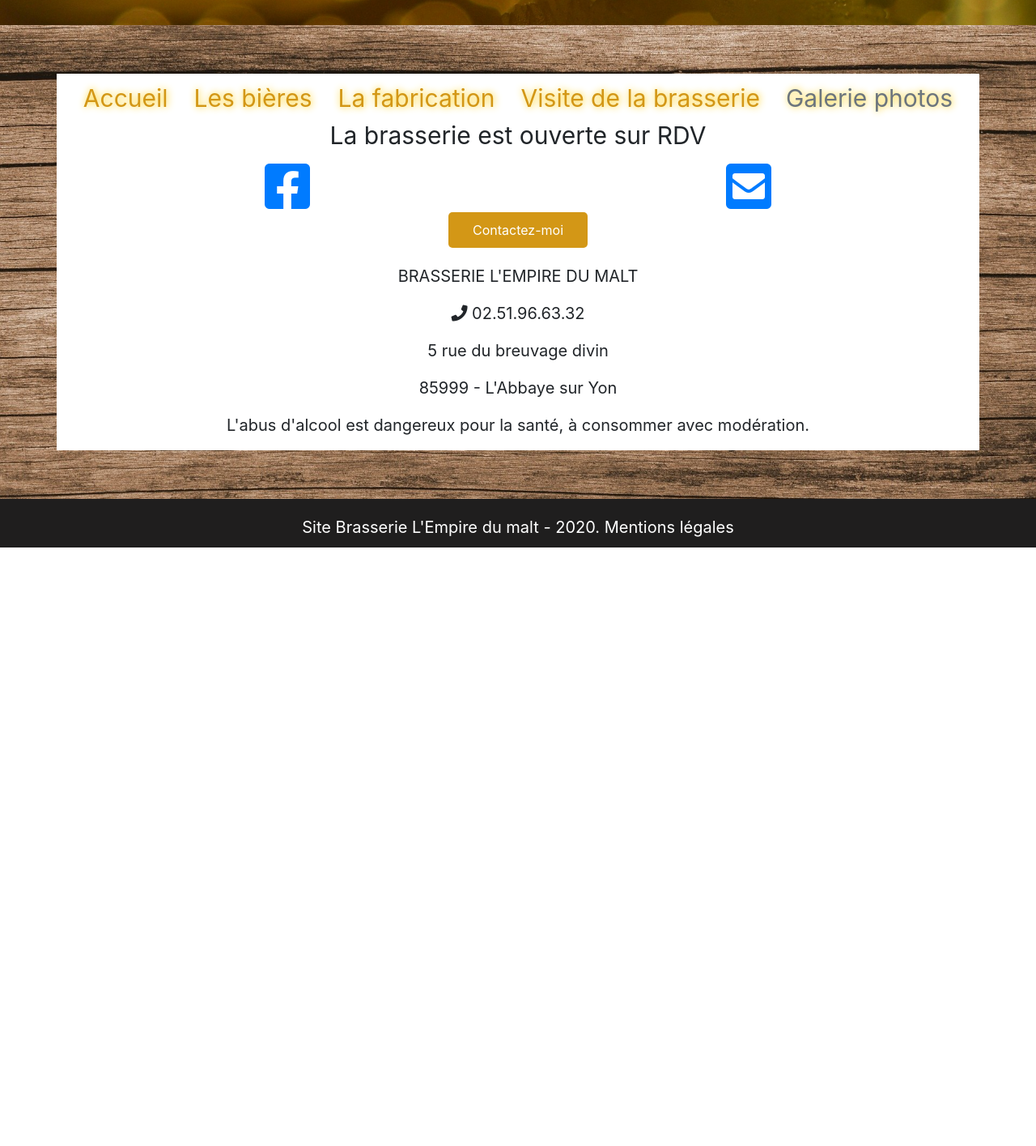
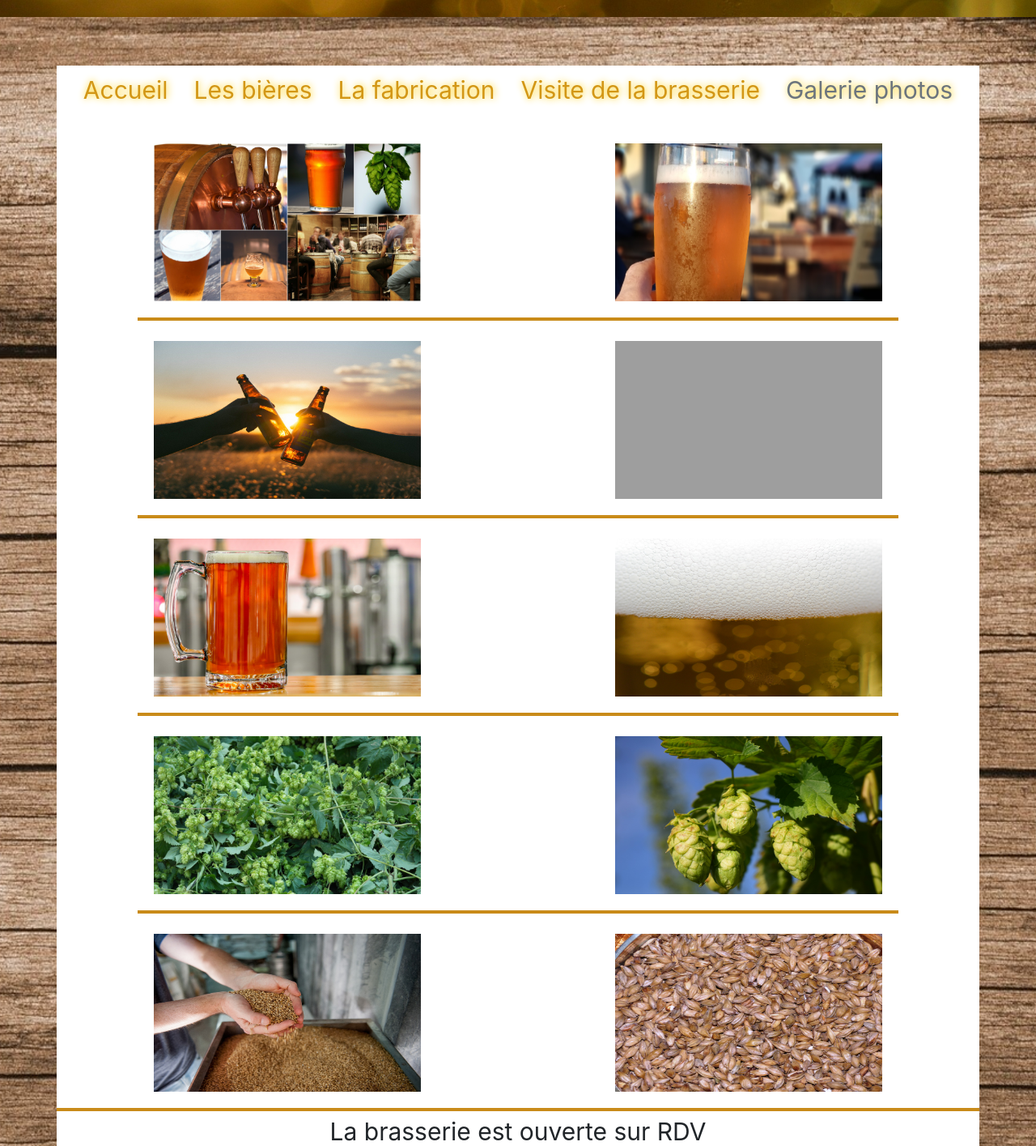
Before and after one commit to lulu85/Site-Brasserie, a plain HTML site: page index5.html in a window 1280 px wide. Shown: the part 529-1944 px from the top of the page at 81% size. Before the commit the page ends 1205 px from the top, so only its background shows below. Drawn offline with nearby package versions, Linux system fonts and the light colour scheme; grey boxes are pictures that could not be loaded.

Commit message:
index 5 terminé

```diff
--- a/index5.html
+++ b/index5.html
@@ -19,11 +19,11 @@
 
             <header>
                 <div class="container">
-                    <div class="row">
+                    <div class="row center top-70">
                           <div class="col-md-6 mx-auto home-title">
                               <a href="./index.html">
                                       <h1>Brasserie L'Empire du Malt</h1>
-                                      <img
+                                      <img class="produits-img"
                                       src="./images/grain-42620_1280.png"
                                       alt="logo"
                                       width="450px"
@@ -40,7 +40,7 @@
               <div class="row">
                 <div class="col-md-12">
                   <!--Navbar-->
-                  <ul class="nav justify-content-center ">
+                  <ul class="nav justify-content-center m-bottom-nav">
                     <li class="nav-item active ">
                       <a class="nav-link color-malt" href="./index.html#Accueil">Accueil</a>
                     </li>
@@ -57,6 +57,68 @@
                       <a class="nav-link color-malt disabled" id="Galerie photos" tabindex="-1" aria-disabled="true">Galerie photos</a>
                     </li>
                   </ul>
+                  <!-- Galerie photos -->
+                  <div class="row center séparation2">
+                    <div class="col-md-12">
+                      <div class="row">
+                        <div class="col-md-6">
+                          <img class="size-img" src="./images/beer-1511821_1920.jpg" alt="divers">
+                        </div>
+                        <div class="col-md-6">
+                          <img class="size-img m-top-15" src="./images/beer-3271259_1920.jpg" alt="chope ambrée">
+                        </div>
+                      </div>
+                    </div>
+                  </div>
+                  <div class="row center séparation2">
+                    <div class="col-md-12">
+                      <div class="row">
+                        <div class="col-md-6">
+                          <img class="size-img" src="./images/cheers-839865_1920.jpg" alt="cheers">
+                        </div>
+                        <div class="col-md-6">
+                          <img class="size-img" src="images/pexels-elevate-1267684.jpg" alt="game beer">
+                        </div>
+                      </div>
+                    </div>
+                  </div>
+                  <div class="row center séparation2">
+                    <div class="col-md-12">
+                      <div class="row">
+                        <div class="col-md-6">
+                          <img class="size-img" src="./images/drink-3189791_1920.jpg" alt="amber beer">
+                        </div>
+                        <div class="col-md-6">
+                          <img class="size-img" src="images/beer-3510404_1920.jpg" alt="blond beer">
+                        </div>
+                      </div>
+                    </div>
+                  </div>
+                  <div class="row center séparation2">
+                    <div class="col-md-12">
+                      <div class="row">
+                        <div class="col-md-6">
+                          <img class="size-img" src="./images/hops-172847_1920.jpg" alt="hop">
+                        </div>
+                        <div class="col-md-6">
+                          <img class="size-img" src="images/hops-1678583_1920.jpg" alt="hop">
+                        </div>
+                      </div>
+                    </div>
+                  </div>
+                  <div class="row center séparation">
+                    <div class="col-md-12">
+                      <div class="row">
+                        <div class="col-md-6">
+                          <img class="size-img" src="./images/malt-4950433_1920.jpg" alt="malt">
+                        </div>
+                        <div class="col-md-6">
+                          <img class="size-img" src="images/the-malt-377031_1920.jpg" alt="malt">
+                        </div>
+                      </div>
+                    </div>
+                  </div>
+
 
                   <!-- Contactez-moi -->
                   <div class="row center">
--- a/ressource/style.css
+++ b/ressource/style.css
@@ -6,9 +6,9 @@
 */
 
 /* COLORS
-    -defaut body text #eee
-    -h1               #eee
-    -h2               #333333
+    -defaut body text
+    -h1
+    -h2
     -h3
 
     -button
@@ -30,16 +30,14 @@
 
     1.   =GLOBAL
     2.   =HEADER
-    3.   =NAVBAR
-    4.   =CAROUSEL
-    5.   =INFORMATION
-    6.   =LES BIERES
-    7.   =LA FABRICATION
-    8.   =CONTACTEZ-MOI
-    9.   =FOOTER
-    10.
-    11.
-    12.
+    3.   =NAVBAR CAROUSEL
+    4.   =INFORMATION
+    5.   =LES BIERES
+    6.   =LA FABRICATION
+    7.   =VISITE DE LA BRASSERIE
+    8.   =GALERIE PHOTOS
+    9.   =CONTACTEZ-MOI
+    10.  =FOOTER
 
 
 */
@@ -58,6 +56,11 @@ h1,h2,h3,h4{
     word-spacing: 3px;
     letter-spacing: -1px;
 }
+h2{
+    font-family: 'Gloria Hallelujah', cursive;
+    color: rgb(211, 151, 22);
+    text-shadow: #FC0 1px 0 10px;
+}
 p{
     font-size: 20px;
     font-weight: 400;
@@ -74,7 +77,7 @@ a:link{
 
 header{
     background-image: url("../images/beer-3510404_1920.jpg");
-    height: 70vh;
+    height: 60vh;
     background-position: center;
     background-size: cover;
     background-attachment: fixed;
@@ -99,7 +102,9 @@ header{
 .color-header-p{
     color: black;
 }
-
+.top-70{
+    margin-top: 70px;
+}
 
 
 /*Navbar Carousel*/
@@ -126,6 +131,9 @@ section{
 }
 .w-100{
     height: 480px;
+}
+.m-bottom-nav{
+    margin-bottom: 20px;
 }
 
 /*Information*/
@@ -208,6 +216,24 @@ section{
     margin: 15px 0px 0px 95px;
 }
 
+/* Galerie photos */
+
+.size-img{
+    width: 330px;
+    height: 195px;
+    margin: 15px 0px 10px;
+}
+.séparation2::after{
+    display: block;
+    height: 4px;
+    background-color: rgb(201, 139, 25);
+    width: 100%;
+    content:"";
+    margin: 0 auto;
+    margin : 10px 100px ;
+    font-size: 160%;
+}
+
 /* Contactez-moi */
 
 .center{
@@ -239,11 +265,14 @@ section{
 footer{
     background-color: rgb(31, 30, 30);
     color: #fff;
-    height:60px;
+    height:100px;
     text-align: center;
     padding: 20px 20px ;
     margin:0 auto;
 
+}
+footer p{
+    margin: 0 ;
 }
 .copyright{
     text-align: center;
```
Also changed, not shown: index.html (+5 -3 lines), index2.html (+3 -5 lines), index3.html (+3 -3 lines), index4.html (+4 -4 lines).
